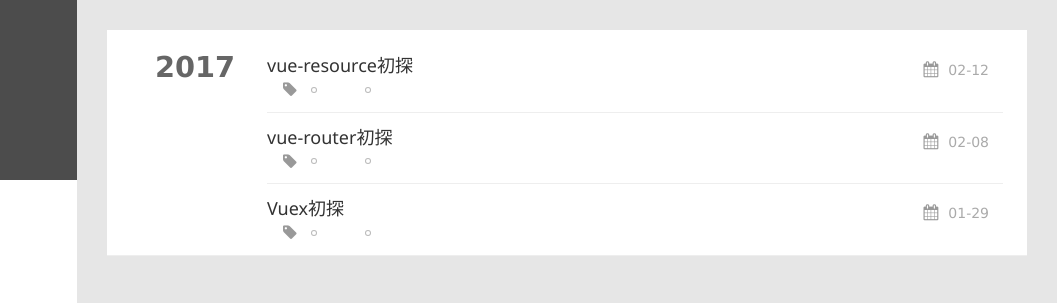
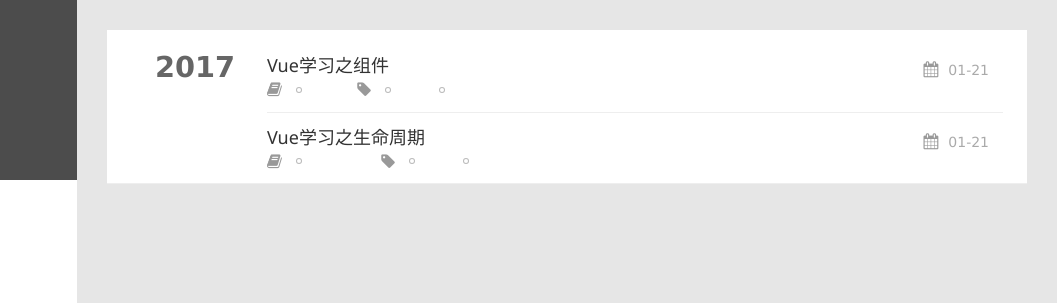
Before and after one commit to djlxiaoshi/djlxiaoshi.github.io, a plain HTML site: page tags/Vue/index.html in a window 1280 px wide. Shown: the top 303 px of the page, 223-1280 px from the left. Drawn offline with nearby package versions, Linux system fonts and the light colour scheme; some packages are replaced by stand-ins of ours; a script that the page names is missing.

Commit message:
Site updated: 2019-01-03 09:46:36

```diff
--- a/tags/Vue/index.html
+++ b/tags/Vue/index.html
@@ -18,7 +18,7 @@
 <meta name="description" content="DJL箫氏的博客">
 <meta property="og:type" content="website">
 <meta property="og:title" content="DJL箫氏">
-<meta property="og:url" content="http://djl.pub/tags/vue/index.html">
+<meta property="og:url" content="http://djl.pub/tags/Vue/index.html">
 <meta property="og:site_name" content="DJL箫氏">
 <meta property="og:description" content="DJL箫氏的博客">
 <meta name="twitter:card" content="summary">
@@ -55,7 +55,7 @@
 <link href="//cdn.bootcss.com/font-awesome/4.6.3/css/font-awesome.min.css" rel="stylesheet">
 
 
-<title>Tag: vue | DJL箫氏</title>
+<title>Tag: Vue | DJL箫氏</title>
 
 <script src="//cdn.bootcss.com/jquery/2.2.4/jquery.min.js"></script>
 <script src="//cdn.bootcss.com/clipboard.js/1.5.10/clipboard.min.js"></script>
@@ -291,8 +291,8 @@
   <div class="archive-article-inner">
     <header class="archive-article-header">
           <div class="article-meta">
-              <a href="/2017/02/12/vue-resource初探/" class="archive-article-date">
-      <time datetime="2017-02-12T08:33:33.000Z" itemprop="datePublished">02-12</time>
+              <a href="/2017/01/21/Vue学习之组件/" class="archive-article-date">
+      <time datetime="2017-01-21T14:28:37.000Z" itemprop="datePublished">01-21</time>
 </a>
 
 
@@ -300,16 +300,20 @@
 
 
     <h1 itemprop="name">
-      <a class="archive-article-title" href="/2017/02/12/vue-resource初探/">vue-resource初探</a>
+      <a class="archive-article-title" href="/2017/01/21/Vue学习之组件/">Vue学习之组件</a>
     </h1>
 
 
         <div class="article-info info-on-archive">
 
+    <div class="article-category tagcloud">
+    <a class="article-category-link" href="/categories/Vue/">Vue</a>
+    </div>
+
 
 
     <div class="article-tag tagcloud">
-        <ul class="article-tag-list"><li class="article-tag-list-item"><a class="article-tag-list-link" href="/tags/vue/">vue</a></li><li class="article-tag-list-item"><a class="article-tag-list-link" href="/tags/vue-resource/">vue-resource</a></li></ul>
+        <ul class="article-tag-list"><li class="article-tag-list-item"><a class="article-tag-list-link" href="/tags/Vue/">Vue</a></li><li class="article-tag-list-item"><a class="article-tag-list-link" href="/tags/Vue组件/">Vue组件</a></li></ul>
     </div>
 
         </div>
@@ -324,8 +328,8 @@
   <div class="archive-article-inner">
     <header class="archive-article-header">
           <div class="article-meta">
-              <a href="/2017/02/08/vue-router初探/" class="archive-article-date">
-      <time datetime="2017-02-08T13:34:12.000Z" itemprop="datePublished">02-08</time>
+              <a href="/2017/01/21/Vue学习之生命周期/" class="archive-article-date">
+      <time datetime="2017-01-21T08:19:44.000Z" itemprop="datePublished">01-21</time>
 </a>
 
 
@@ -333,49 +337,20 @@
 
 
     <h1 itemprop="name">
-      <a class="archive-article-title" href="/2017/02/08/vue-router初探/">vue-router初探</a>
+      <a class="archive-article-title" href="/2017/01/21/Vue学习之生命周期/">Vue学习之生命周期</a>
     </h1>
 
 
         <div class="article-info info-on-archive">
 
-
-
-    <div class="article-tag tagcloud">
-        <ul class="article-tag-list"><li class="article-tag-list-item"><a class="article-tag-list-link" href="/tags/vue/">vue</a></li><li class="article-tag-list-item"><a class="article-tag-list-link" href="/tags/vue-router/">vue-router</a></li></ul>
+    <div class="article-category tagcloud">
+    <a class="article-category-link" href="/categories/Vue学习/">Vue学习</a>
     </div>
-
-        </div>
-        <div class="clearfix"></div>
-    </header>
-  </div>
-</article>
-
-
-
-    <article class="archive-article archive-type-post">
-  <div class="archive-article-inner">
-    <header class="archive-article-header">
-          <div class="article-meta">
-              <a href="/2017/01/29/Vuex初探/" class="archive-article-date">
-      <time datetime="2017-01-29T15:38:40.000Z" itemprop="datePublished">01-29</time>
-</a>
-
-
-        </div>
-
-
-    <h1 itemprop="name">
-      <a class="archive-article-title" href="/2017/01/29/Vuex初探/">Vuex初探</a>
-    </h1>
-
-
-        <div class="article-info info-on-archive">
 
 
 
     <div class="article-tag tagcloud">
-        <ul class="article-tag-list"><li class="article-tag-list-item"><a class="article-tag-list-link" href="/tags/vue/">vue</a></li><li class="article-tag-list-item"><a class="article-tag-list-link" href="/tags/vuex/">vuex</a></li></ul>
+        <ul class="article-tag-list"><li class="article-tag-list-item"><a class="article-tag-list-link" href="/tags/Vue/">Vue</a></li><li class="article-tag-list-item"><a class="article-tag-list-link" href="/tags/生命周期/">生命周期</a></li></ul>
     </div>
 
         </div>
@@ -462,4 +437,33 @@
 </script>
   </div>
 </body>
+</html>s-o"></i></a>
+    <a href="#footer" title="转到底部"><i class="fa fa-arrow-down"></i></a>
+</div>
+<script>
+    // Open in New Window
+
+        var oOpenInNew = {
+
+
+
+
+
+
+             archives: ".archive-article-title",
+             miniArchives: "a.post-list-link",
+
+             friends: "#js-friends a",
+             socail: ".social a"
+        }
+        for (var x in oOpenInNew) {
+            $(oOpenInNew[x]).attr("target", "_blank");
+        }
+
+</script>
+
+<script async src="https://dn-lbstatics.qbox.me/busuanzi/2.3/busuanzi.pure.mini.js">
+</script>
+  </div>
+</body>
 </html>
```
